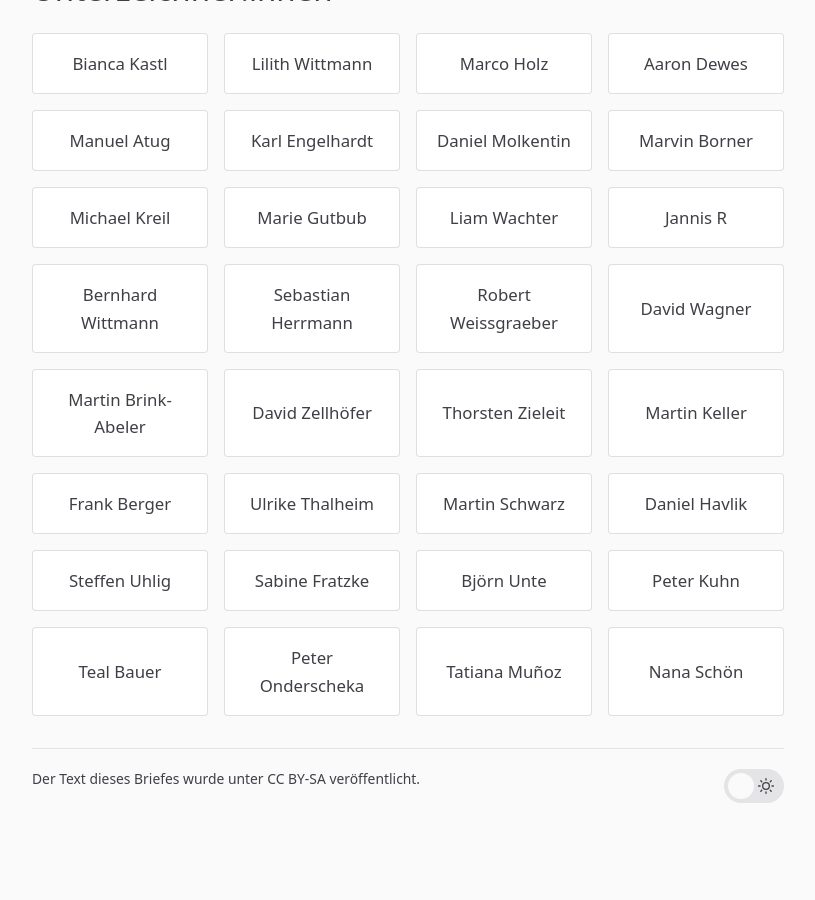
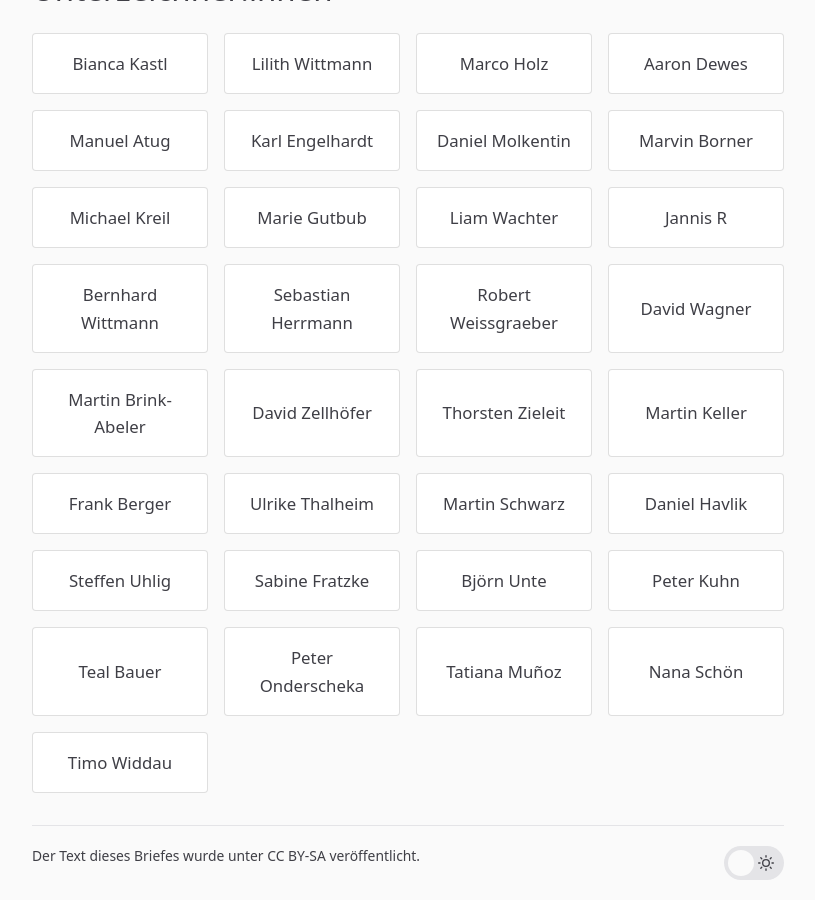
Before and after one commit to itrich/vsh-bleibt, a Jekyll site: the page built from OFFENERBRIEF.md, in a window 1280 px wide and 900 px high, scrolled down 4505 px. Shown: the whole window, without its empty margins (232-1047 px from the left). Built offline with Jekyll 4.4.1, drawn with Linux system fonts in a browser that asks for light colours; before the commit the page ends 5328 px from its top, so only the background shows below that.

Commit message:
Update signees.yml

```diff
--- a/_data/signees.yml
+++ b/_data/signees.yml
@@ -30,3 +30,4 @@
 - name: Peter Onderscheka
 - name: Tatiana Muñoz
 - name: Nana Schön
+- name: Timo Widdau
```
